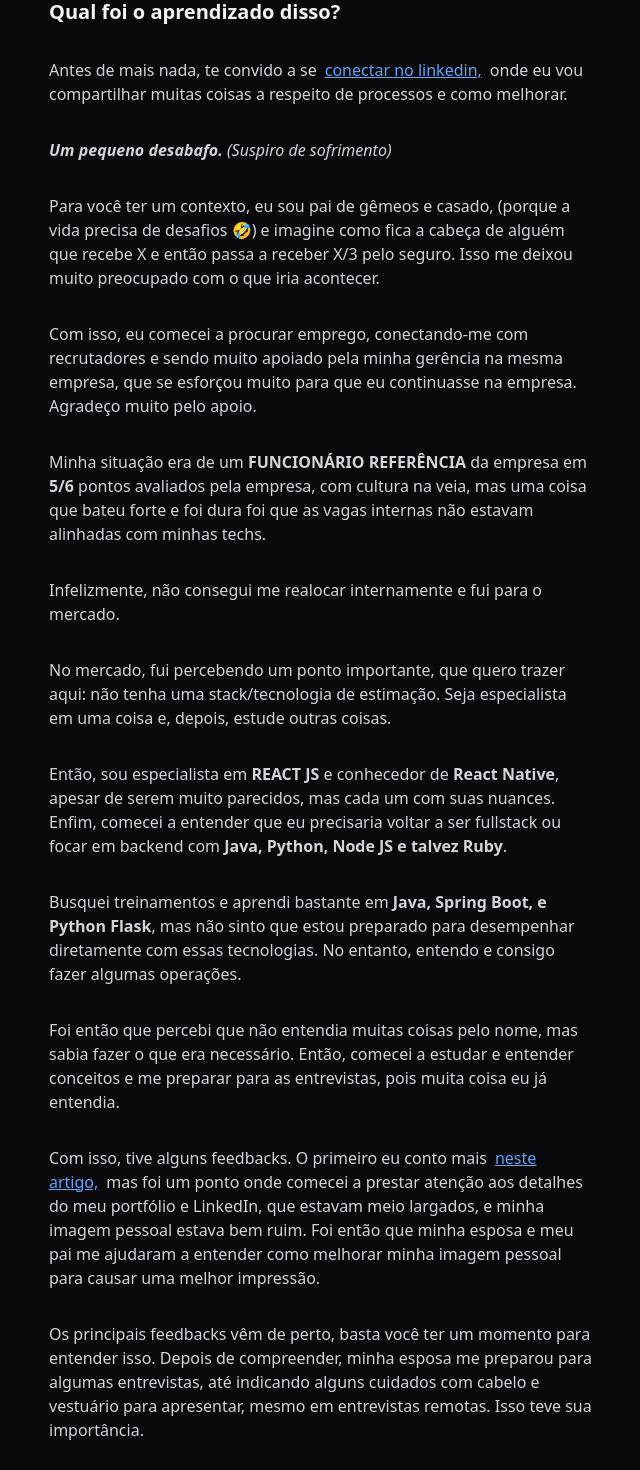
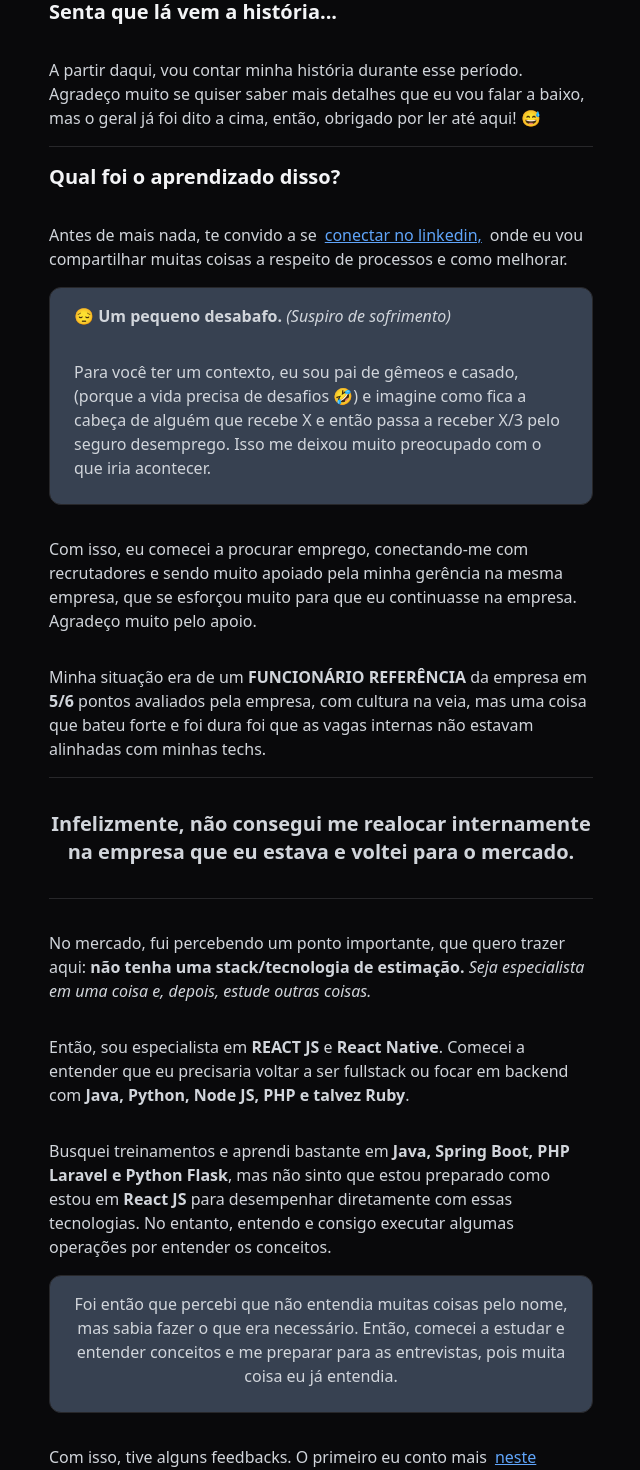
Before and after one commit to filipeleonelbatista/post-relato, a React (Vite) app: page / in a window 1280 px wide. Shown: the part 3460-4930 px from the top of the page, without its empty margins (319-959 px from the left). Built offline with nearby package versions, Linux system fonts and the light colour scheme.

Commit message:
atualizando textos

```diff
--- a/src/main.tsx
+++ b/src/main.tsx
@@ -191,7 +191,7 @@ createRoot(document.getElementById('root')!).render(
           </p>
 
           <Card>
-            <CardHeader className="flex flex-col items-stretch space-y-0 p-0 sm:flex-row">
+            <CardHeader className="flex flex-col items-stretch space-y-0 p-0 lg:flex-row">
               <div className="flex flex-1 flex-col justify-center gap-1 px-6 py-5 sm:py-6">
                 <CardTitle>Métricas gerais</CardTitle>
                 <CardDescription>
@@ -486,6 +486,18 @@ createRoot(document.getElementById('root')!).render(
           </Card>
 
           <h4 className="text-xl font-bold text-gray-900 dark:text-gray-100">
+            Senta que lá vem a história...
+          </h4>
+
+          <p className="mt-4 text-gray-700 dark:text-gray-300">
+            A partir daqui, vou contar minha história durante esse período.
+            Agradeço muito se quiser saber mais detalhes que eu vou falar a baixo,
+            mas o geral já foi dito a cima, então, obrigado por ler até aqui! 😅
+          </p>
+
+          <hr />
+
+          <h4 className="text-xl font-bold text-gray-900 dark:text-gray-100">
             Qual foi o aprendizado disso?
           </h4>
 
@@ -497,16 +509,18 @@ createRoot(document.getElementById('root')!).render(
             onde eu vou compartilhar muitas coisas a respeito de processos e como melhorar.
           </p>
 
-          <p className="mt-4 italic text-gray-700 dark:text-gray-300">
-            <b>Um pequeno desabafo.</b> (Suspiro de sofrimento)
+          <div className='w-full flex flex-col gap-4 border rounded-xl px-6 pb-6 bg-gray-700'>
+            <p className="mt-4 text-gray-700 dark:text-gray-300">
+              <b>😔 Um pequeno desabafo.</b> <span className="italic">(Suspiro de sofrimento)</span>
             </p>
 
             <p className="mt-4 text-gray-700 dark:text-gray-300">
               Para você ter um contexto, eu sou pai de gêmeos e casado,
               (porque a vida precisa de desafios 🤣) e imagine como fica a cabeça
-            de alguém que recebe X e então passa a receber X/3 pelo seguro.
+              de alguém que recebe X e então passa a receber X/3 pelo seguro desemprego.
               Isso me deixou muito preocupado com o que iria acontecer.
             </p>
+          </div>
 
           <p className="mt-4 text-gray-700 dark:text-gray-300">
             Com isso, eu comecei a procurar emprego, conectando-me com recrutadores
@@ -522,35 +536,41 @@ createRoot(document.getElementById('root')!).render(
             alinhadas com minhas techs.
           </p>
 
+          <hr />
+
+          <p className="font-bold text-xl text-center my-4 text-gray-700 dark:text-gray-300">
+            Infelizmente, não consegui me realocar internamente na empresa que eu estava e voltei para o mercado.
+          </p>
+
+          <hr />
+
           <p className="mt-4 text-gray-700 dark:text-gray-300">
-            Infelizmente, não consegui me realocar internamente e fui para o mercado.
+            No mercado, fui percebendo um ponto importante, que quero trazer aqui:
+            <b> não tenha uma stack/tecnologia de estimação.</b> <span className='italic'>
+              Seja especialista em uma coisa e, depois, estude outras coisas.
+            </span>
           </p>
 
           <p className="mt-4 text-gray-700 dark:text-gray-300">
-            No mercado, fui percebendo um ponto importante, que quero trazer aqui:
-            não tenha uma stack/tecnologia de estimação. Seja especialista em uma
-            coisa e, depois, estude outras coisas.
+            Então, sou especialista em <b>REACT JS</b> e <b>React Native</b>.
+            Comecei a entender que eu precisaria voltar a ser fullstack
+            ou focar em backend com <b>Java, Python, Node JS, PHP e talvez Ruby</b>.
           </p>
 
           <p className="mt-4 text-gray-700 dark:text-gray-300">
-            Então, sou especialista em <b>REACT JS</b> e conhecedor de <b>React Native</b>,
-            apesar de serem muito parecidos, mas cada um com suas nuances.
-            Enfim, comecei a entender que eu precisaria voltar a ser fullstack
-            ou focar em backend com <b>Java, Python, Node JS e talvez Ruby</b>.
+            Busquei treinamentos e aprendi bastante em <b>Java, Spring Boot, PHP Laravel e Python Flask</b>,
+            mas não sinto que estou preparado como estou em <b>React JS</b> para desempenhar diretamente com
+            essas tecnologias. No entanto, entendo e consigo executar algumas operações por entender os conceitos.
           </p>
 
-          <p className="mt-4 text-gray-700 dark:text-gray-300">
-            Busquei treinamentos e aprendi bastante em <b>Java, Spring Boot, e Python Flask</b>,
-            mas não sinto que estou preparado para desempenhar diretamente com
-            essas tecnologias. No entanto, entendo e consigo fazer algumas operações.
-          </p>
-
-          <p className="mt-4 text-gray-700 dark:text-gray-300">
+          <div className='w-full flex flex-col gap-4 border rounded-xl px-6 pb-6 bg-gray-700'>
+            <p className="mt-4 text-center text-gray-700 dark:text-gray-300">
               Foi então que percebi que não entendia muitas coisas pelo nome, mas
               sabia fazer o que era necessário. Então, comecei a estudar e entender
               conceitos e me preparar para as entrevistas, pois muita coisa eu
               já entendia.
             </p>
+          </div>
 
           <p className="mt-4 text-gray-700 dark:text-gray-300">
             Com isso, tive alguns feedbacks. O primeiro eu conto mais
@@ -565,8 +585,8 @@ createRoot(document.getElementById('root')!).render(
           </p>
 
           <p className="mt-4 text-gray-700 dark:text-gray-300">
-            Os principais feedbacks vêm de perto, basta você ter um momento para
-            entender isso. Depois de compreender, minha esposa me preparou para
+            <b>Os principais feedbacks vêm de perto, basta você ter um momento para
+            entender isso.</b> Depois de compreender, minha esposa me preparou para
             algumas entrevistas, até indicando alguns cuidados com cabelo e
             vestuário para apresentar, mesmo em entrevistas remotas.
             Isso teve sua importância.
@@ -579,7 +599,7 @@ createRoot(document.getElementById('root')!).render(
             <b> DESENVOLVEDOR FRONTEND e ESPECIALISTA REACT JS</b>.
           </p>
 
-          <p className="mt-4 text-gray-700 dark:text-gray-300">
+          <p className="mt-4 italic font-bold text-gray-700 dark:text-gray-300">
             Isso me ajudou a organizar meu LinkedIn, e então começaram a aparecer
             oportunidades na minha área, mas a maioria pedia requisitos ainda
             muito complexos para mim.
@@ -613,7 +633,7 @@ createRoot(document.getElementById('root')!).render(
               articles.map((article, index) => (
                 <Card key={index}>
                   <img className='rounded-t-xl' src="./tn.png" alt="Tabnews" />
-                  <CardContent className='p-4 flex flex-col gap-4'>
+                  <CardContent className='p-2 flex flex-col gap-4'>
                     <h6 className='font-bold text-sm mb-2'>{article.title}</h6>
                     <p className='text-xs mb-2'>{article.description}</p>
                     <a className='border hover:border-white transition-all cursor-pointer flex flex-row gap-2 items-center justify-center rounded-md p-2' href={article.link} target="_blank" rel="noreferer noopener">Ver artigo</a>
```
Lines whose indentation alone changed are shown as unchanged.
